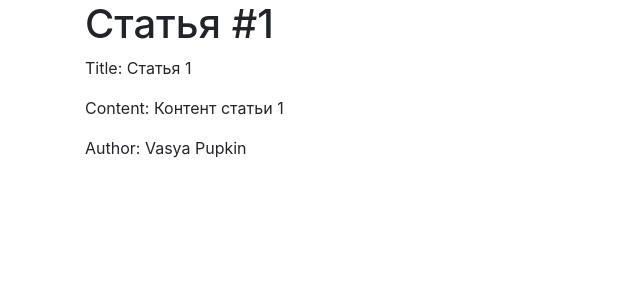
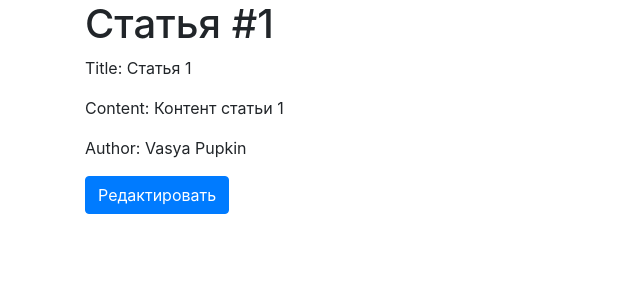
Before and after one commit to nrbksv/flask-hello-app, a Flask app: page /articles/1/ in a window 1280 px wide. Shown: the part 56-356 px from the top of the page, without its empty margins (0-640 px from the left). Run offline with Flask 2, Linux system fonts and the light colour scheme; some libraries are stand-ins or nearby versions.

Commit message:
#3 В шаблон просмотра статьи добавлена ссылка на редактирование.

```diff
--- a/templates/article_view.html
+++ b/templates/article_view.html
@@ -8,4 +8,5 @@
     <p><span>Title: </span><span>{{ article.title }}</span></p>
     <p><span>Content: </span><span>{{ article.content }}</span></p>
     <p><span>Author: </span><span>{{ article.author }}</span></p>
+    <p><a class="btn btn-primary" href="/articles/{{ article.id }}/update/">Редактировать</a></p>
 {% endblock content %}
```
